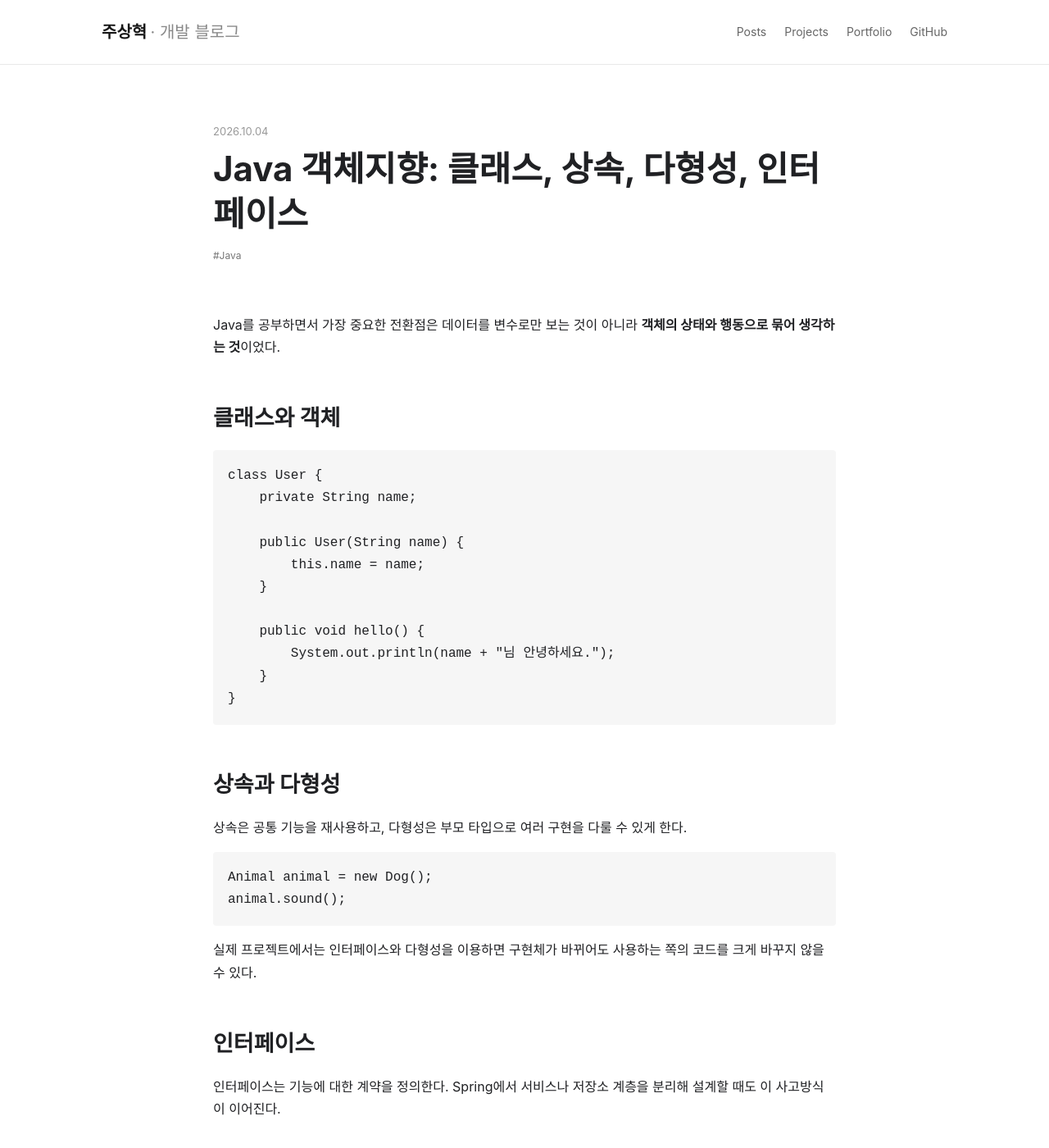
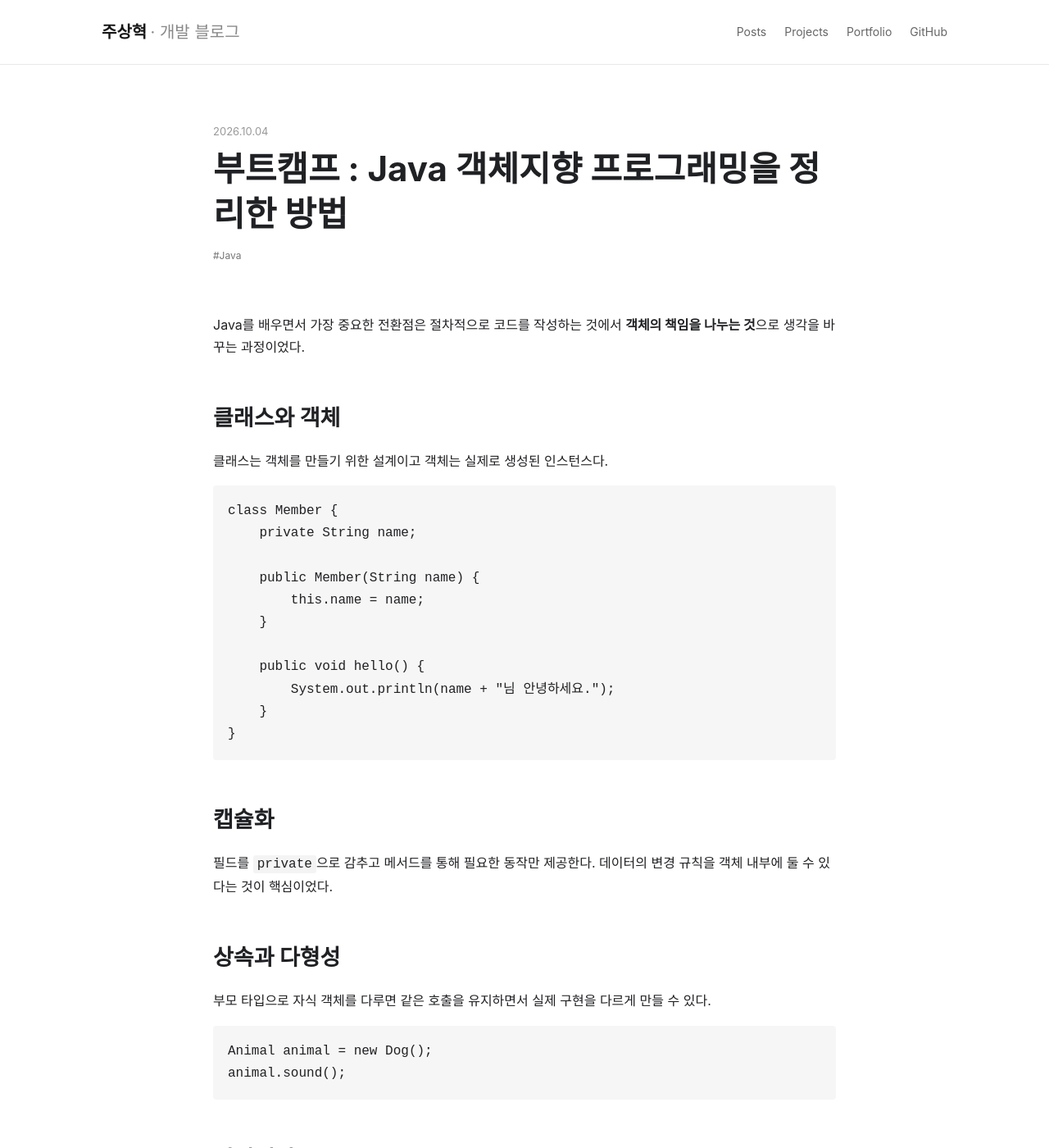
Before and after one commit to zuzusnasna/zuzusnasna.github.io, a Jekyll site: the page built from _posts/2026-10-04-java-oop.md, in a window 1280 px wide and 1400 px high. Shown: the whole window at 82% size. Built offline with Jekyll 4.4.1, drawn with Linux system fonts in a browser that asks for light colours; some of the changed text lies outside the part shown.

Commit message:
Expand Java OOP study note

````diff
--- a/_posts/2026-10-04-java-oop.md
+++ b/_posts/2026-10-04-java-oop.md
@@ -1,20 +1,22 @@
 ---
 layout: post
-title: "Java 객체지향: 클래스, 상속, 다형성, 인터페이스"
+title: "부트캠프 : Java 객체지향 프로그래밍을 정리한 방법"
 date: 2026-10-04 09:00:00 +0900
 categories: [학습]
 tags: [Java]
 ---
 
-Java를 공부하면서 가장 중요한 전환점은 데이터를 변수로만 보는 것이 아니라 **객체의 상태와 행동으로 묶어 생각하는 것**이었다.
+Java를 배우면서 가장 중요한 전환점은 절차적으로 코드를 작성하는 것에서 **객체의 책임을 나누는 것**으로 생각을 바꾸는 과정이었다.
 
 ## 클래스와 객체
 
+클래스는 객체를 만들기 위한 설계이고 객체는 실제로 생성된 인스턴스다.
+
 ```java
-class User {
+class Member {
     private String name;
 
-    public User(String name) {
+    public Member(String name) {
         this.name = name;
     }
 
@@ -24,21 +26,23 @@ class User {
 }
 ```
 
+## 캡슐화
+
+필드를 `private`으로 감추고 메서드를 통해 필요한 동작만 제공한다. 데이터의 변경 규칙을 객체 내부에 둘 수 있다는 것이 핵심이었다.
+
 ## 상속과 다형성
 
-상속은 공통 기능을 재사용하고, 다형성은 부모 타입으로 여러 구현을 다룰 수 있게 한다.
+부모 타입으로 자식 객체를 다루면 같은 호출을 유지하면서 실제 구현을 다르게 만들 수 있다.
 
 ```java
 Animal animal = new Dog();
 animal.sound();
 ```
 
-실제 프로젝트에서는 인터페이스와 다형성을 이용하면 구현체가 바뀌어도 사용하는 쪽의 코드를 크게 바꾸지 않을 수 있다.
-
 ## 인터페이스
 
-인터페이스는 기능에 대한 계약을 정의한다. Spring에서 서비스나 저장소 계층을 분리해 설계할 때도 이 사고방식이 이어진다.
+인터페이스는 구현 방법보다 기능에 대한 계약을 정의한다. 구현체가 여러 개일 때 사용하는 쪽의 결합도를 낮출 수 있다.
 
 ## 정리
 
-객체지향의 핵심은 문법보다 **책임을 어디에 둘 것인가**를 결정하는 데 있다고 정리했다.
+객체지향의 핵심은 단순히 `class`를 만드는 것이 아니라 **각 객체가 어떤 책임을 가지고 협력할 것인지 결정하는 것**이라고 정리했다.
````
